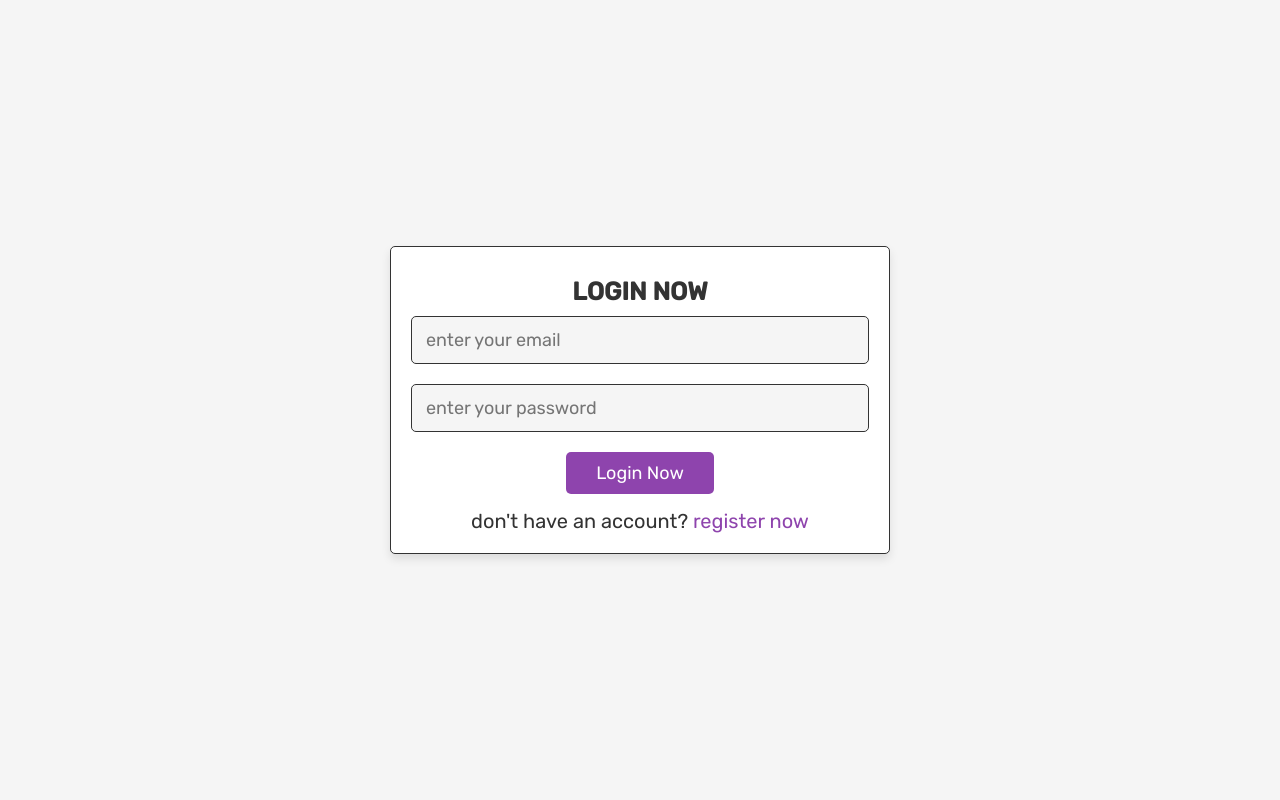
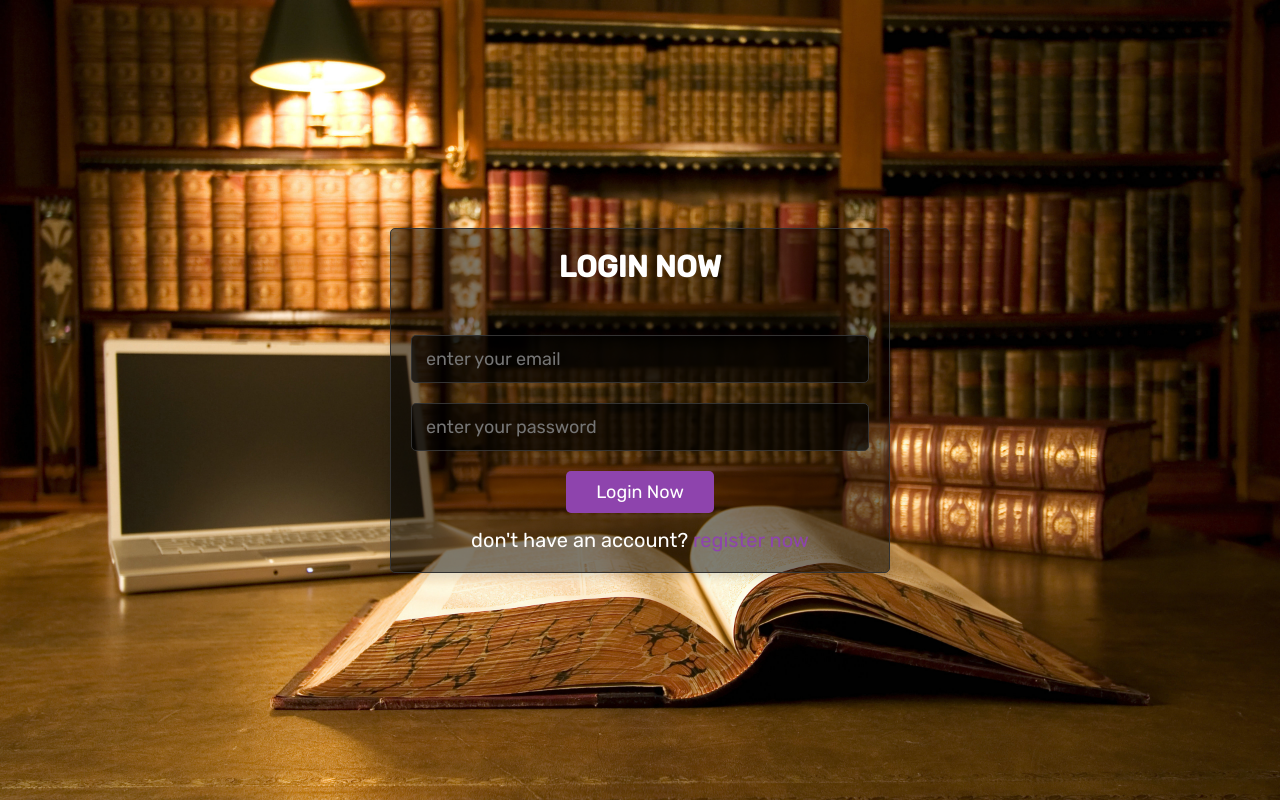
Before and after one commit to ducnhien/Book_Store_website, a PHP site: page /login.php in a window 1280 px wide. Run offline with PHP 8.4, Linux system fonts and the light colour scheme.

Commit message:
23/09/23

```diff
--- a/css/admin_style.css
+++ b/css/admin_style.css
@@ -2,6 +2,7 @@
 
 :root {
   --purple: #8e44ad;
+  --blue: #2980b9;
   --red: #c0392b;
   --orange: #f39c12;
   --black: #333;
@@ -59,7 +60,7 @@ section {
   text-align: center;
   margin-bottom: 2rem;
   text-transform: uppercase;
-  color: var(--black);
+  color: var(--blue);
   font-size: 4rem;
 }
 
--- a/css/style.css
+++ b/css/style.css
@@ -2,6 +2,7 @@
 
 :root {
   --purple: #8e44ad;
+  --blue: #2980b9;
   --red: #c0392b;
   --orange: #f39c12;
   --black: #333;
@@ -84,7 +85,7 @@ section {
   text-align: center;
   margin-bottom: 2rem;
   text-transform: uppercase;
-  color: var(--black);
+  color: var(--blue);
   font-size: 4rem;
 }
 
@@ -177,11 +178,13 @@ section {
 
 .form-container {
   min-height: 100vh;
-  background-color: var(--light-bg);
   display: flex;
   align-items: center;
   justify-content: center;
   padding: 2rem;
+  background: url(../images/home-bg1.jpg) no-repeat;
+  background-size: cover;
+  background-position: center;
 }
 
 .form-container form {
@@ -190,21 +193,21 @@ section {
   border-radius: 0.5rem;
   box-shadow: var(--box-shadow);
   border: var(--border);
-  background-color: var(--white);
+  background-color: rgba(0, 0, 0, 0.5);
   text-align: center;
 }
 
 .form-container form h3 {
-  font-size: 2.5rem;
-  margin-top: 1rem;
+  font-size: 3rem;
+  margin-bottom: 4rem;
   text-transform: uppercase;
-  color: var(--black);
+  color: var(--white);
 }
 
 .form-container form .box {
   width: 100%;
   border-radius: 0.5rem;
-  background-color: var(--light-bg);
+  background-color: rgba(0, 0, 0, 0.7);
   padding: 1.2rem 1.4rem;
   font-size: 1.8rem;
   color: var(--black);
@@ -215,7 +218,7 @@ section {
 .form-container form p {
   padding-top: 1.5rem;
   font-size: 2rem;
-  color: var(--black);
+  color: var(--white);
 }
 
 .form-container form p a {
```
